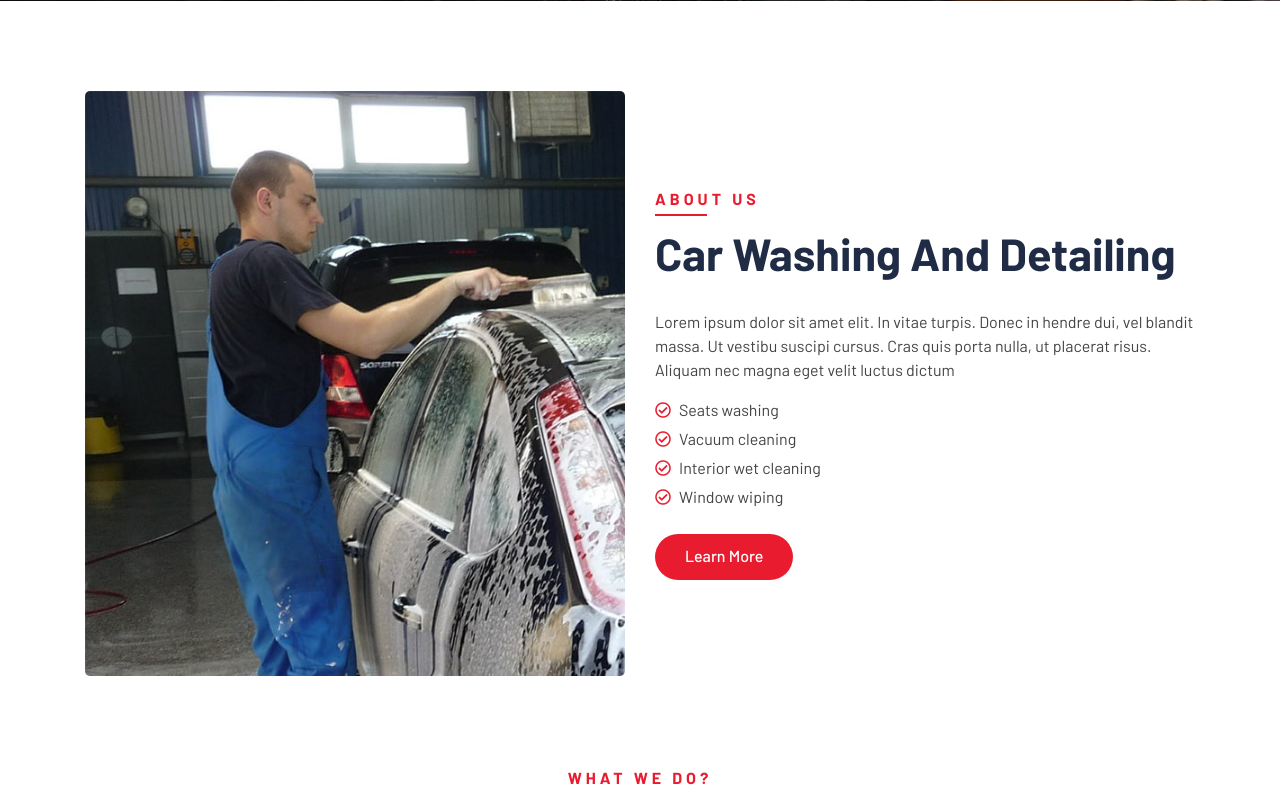
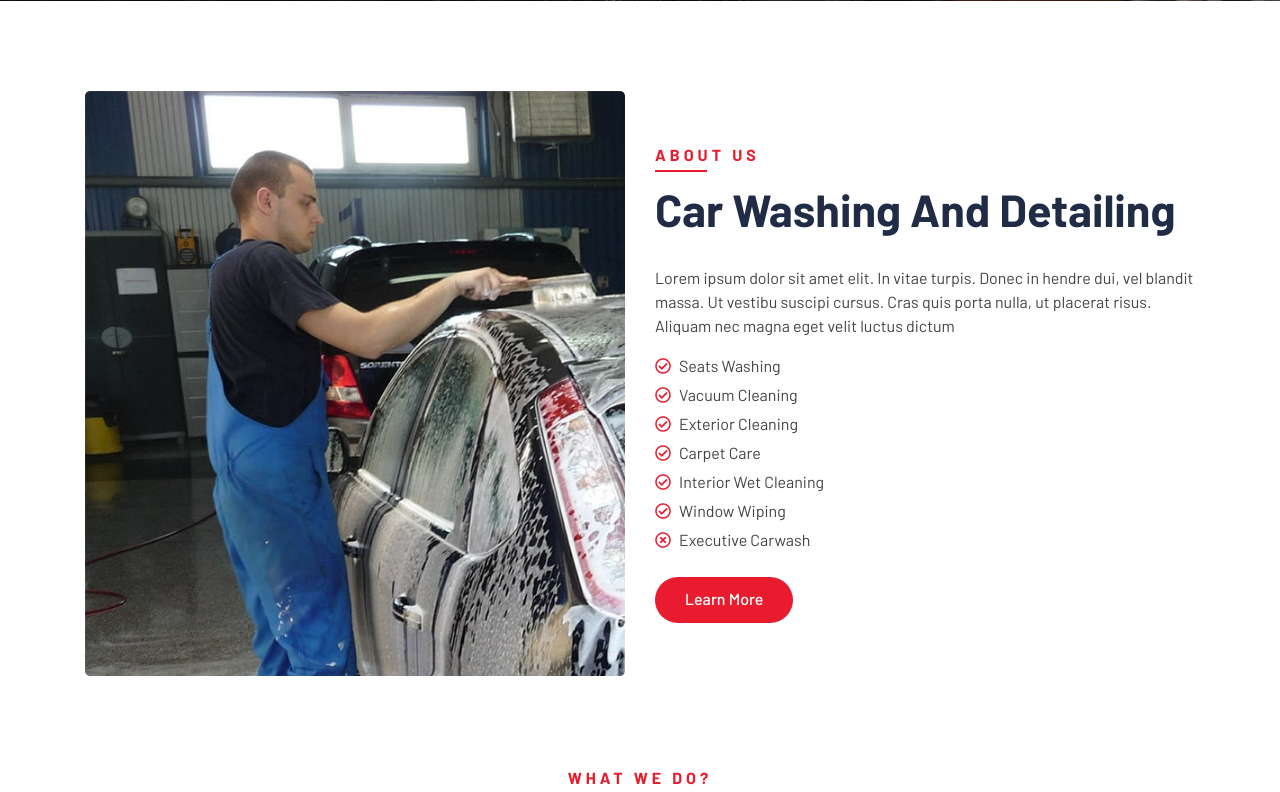
Before and after one commit to 777simon/car-wash-final, a PHP site: page / in a window 1280 px wide. Shown: the part 918-1710 px from the top of the page. Run offline with PHP 8.4, Linux system fonts and the light colour scheme; data that the repository does not hold is empty; some libraries are stand-ins or nearby versions.

Commit message:
commited

```diff
--- a/index.php
+++ b/index.php
@@ -126,10 +126,13 @@ else
                                 Lorem ipsum dolor sit amet elit. In vitae turpis. Donec in hendre dui, vel blandit massa. Ut vestibu suscipi cursus. Cras quis porta nulla, ut placerat risus. Aliquam nec magna eget velit luctus dictum
                             </p>
                             <ul>
-                                <li><i class="far fa-check-circle"></i>Seats washing</li>
-                                <li><i class="far fa-check-circle"></i>Vacuum cleaning</li>
-                                <li><i class="far fa-check-circle"></i>Interior wet cleaning</li>
-                                <li><i class="far fa-check-circle"></i>Window wiping</li>
+                                    <li><i class="far fa-check-circle"></i>Seats Washing</li>
+                                    <li><i class="far fa-check-circle"></i>Vacuum Cleaning</li>
+                                    <li><i class="far fa-check-circle"></i>Exterior Cleaning</li>
+                                    <li><i class="far fa-check-circle"></i>Carpet Care</li>
+                                    <li><i class="far fa-check-circle"></i>Interior Wet Cleaning</li>
+                                    <li><i class="far fa-check-circle"></i>Window Wiping</li>
+                                    <li><i class="far fa-times-circle"></i>Executive Carwash</li>
                             </ul>
                             <a class="btn btn-custom" href="about.php">Learn More</a>
                         </div>
@@ -260,15 +263,17 @@ else
                         <div class="price-item">
                             <div class="price-header">
                                 <h3>Basic Cleaning</h3>
-                                <h2><span>$</span><strong>10</strong><span>.99</span></h2>
+                                <h2><span>ksh</span><strong>10</strong><span>.99</span></h2>
                             </div>
                             <div class="price-body">
                                 <ul>
                                     <li><i class="far fa-check-circle"></i>Seats Washing</li>
                                     <li><i class="far fa-check-circle"></i>Vacuum Cleaning</li>
                                     <li><i class="far fa-check-circle"></i>Exterior Cleaning</li>
+                                    <li><i class="far fa-check-circle"></i>Carpet Care</li>
                                     <li><i class="far fa-times-circle"></i>Interior Wet Cleaning</li>
                                     <li><i class="far fa-times-circle"></i>Window Wiping</li>
+                                    <li><i class="far fa-times-circle"></i>Executive Carwash</li>
                                 </ul>
                             </div>
                             <div class="price-footer">
@@ -280,15 +285,17 @@ else
                         <div class="price-item featured-item">
                             <div class="price-header">
                                 <h3>Premium Cleaning</h3>
-                                <h2><span>$</span><strong>20</strong><span>.99</span></h2>
+                                <h2><span>ksh</span><strong>20</strong><span>.99</span></h2>
                             </div>
                             <div class="price-body">
                                 <ul>
                                     <li><i class="far fa-check-circle"></i>Seats Washing</li>
                                     <li><i class="far fa-check-circle"></i>Vacuum Cleaning</li>
                                     <li><i class="far fa-check-circle"></i>Exterior Cleaning</li>
+                                    <li><i class="far fa-check-circle"></i>Carpet Care</li>
                                     <li><i class="far fa-check-circle"></i>Interior Wet Cleaning</li>
-                                    <li><i class="far fa-times-circle"></i>Window Wiping</li>
+                                    <li><i class="far fa-check-circle"></i>Window Wiping</li>
+                                    <li><i class="far fa-times-circle"></i>Executive Carwash</li>
                                 </ul>
                             </div>
                             <div class="price-footer">
@@ -300,15 +307,17 @@ else
                         <div class="price-item">
                             <div class="price-header">
                                 <h3>Complex Cleaning</h3>
-                                <h2><span>$</span><strong>30</strong><span>.99</span></h2>
+                                <h2><span>ksh</span><strong>30</strong><span>.99</span></h2>
                             </div>
                             <div class="price-body">
                                 <ul>
                                     <li><i class="far fa-check-circle"></i>Seats Washing</li>
                                     <li><i class="far fa-check-circle"></i>Vacuum Cleaning</li>
                                     <li><i class="far fa-check-circle"></i>Exterior Cleaning</li>
+                                    <li><i class="far fa-check-circle"></i>Carpet Care</li>
                                     <li><i class="far fa-check-circle"></i>Interior Wet Cleaning</li>
                                     <li><i class="far fa-check-circle"></i>Window Wiping</li>
+                                    <li><i class="far fa-check-circle"></i>Executive Carwash</li>
                                 </ul>
                             </div>
                             <div class="price-footer">
```
